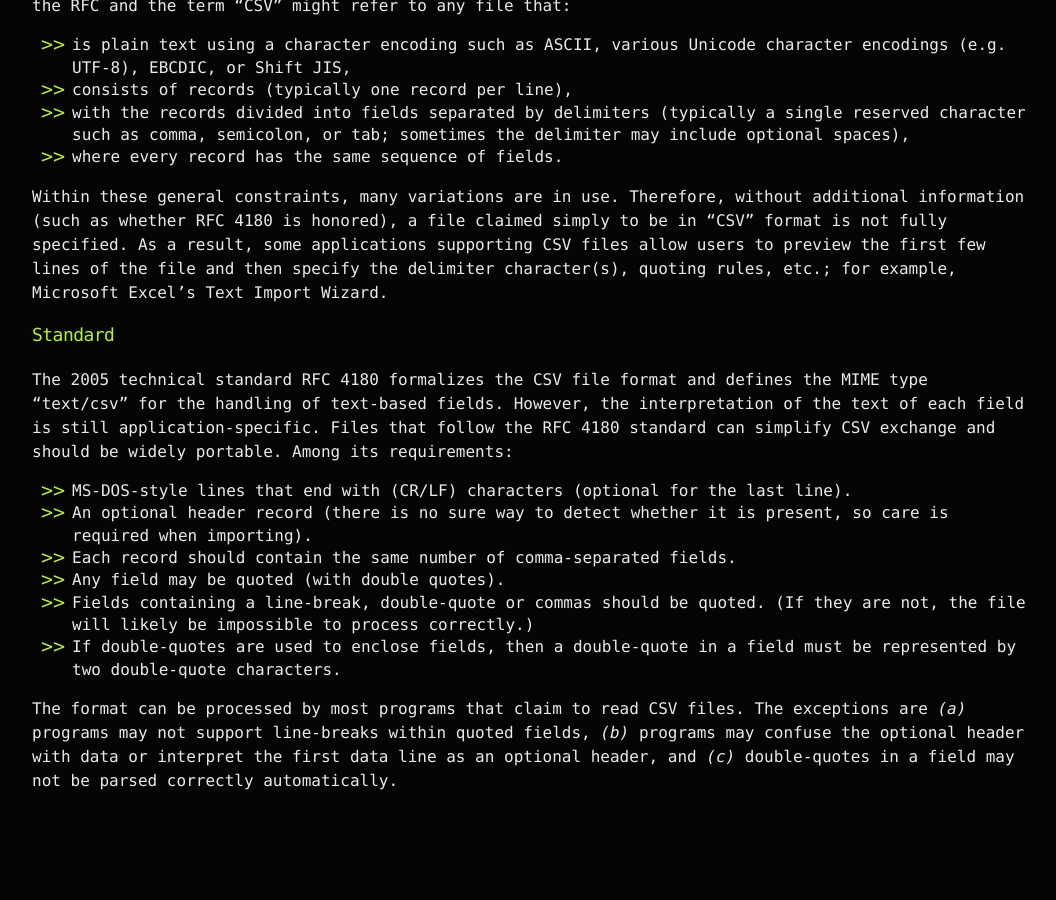
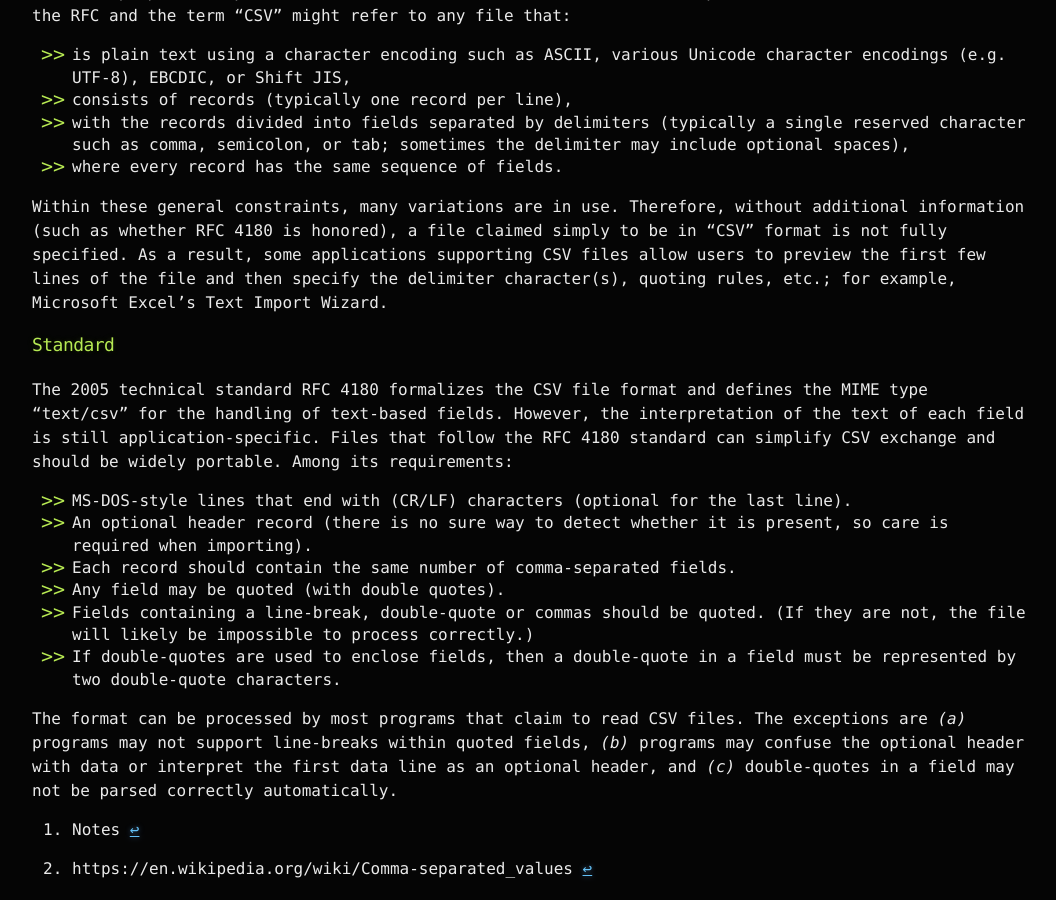
Before and after one commit to Videars/Statistics, a Jekyll site: the page built from Week2/Research.md, in a window 1280 px wide and 900 px high, scrolled down 3936 px. Shown: the whole window, without its empty margins (108-1164 px from the left). Built offline with Jekyll 4.4.1, drawn with Linux system fonts in a browser that asks for light colours; our own code applies the rules of GitHub Pages for plain Markdown files; formulas are drawn with MathJax 3; before the commit the page ends 4749 px from its top, so only the background shows below that; some of the changed lines change nothing that is shown.

Commit message:
Update Research.md

```diff
--- a/Week2/Research.md
+++ b/Week2/Research.md
@@ -8,7 +8,7 @@
 
 ---
 
-# Research
+# Research [^1]
 > Concept of distribution, Univariate and multivariate distributions, Conditional and Marginal distributions
 
 In the phase of processing and analyzing the data collected, the statistician uses a set of tools to gather as much as information as possible from the sample of units studied.\
@@ -33,7 +33,7 @@
 As soon as the button is clicked the program will start the parsing phase: the csv file gets opened and we save the content of the columns in specific class attributes. Once we have parsed all the data, we can start computing the univariate distribution for the variables collected. In this case the data set contained a list of students and a collection of their geneders, height and weight. So the application divides the values for every single variable in 10 intervals and counts how many occurrencies there are for all the intervals considered. The output is printed out as a list with every interval and his respective frequency.\
 <img width="500" alt="2" src="https://user-images.githubusercontent.com/105921751/195165257-8a8d64e6-5976-493d-856f-bfdcc330d910.png">
 
-# Research on App
+# Research on App [^2]
 > csv protocol (RFL4180)
 
 A comma-separated values (CSV) file is a delimited text file that uses a comma to separate values. Each line of the file is a data record. Each record consists of one or more fields, separated by commas. The use of the comma as a field separator is the source of the name for this file format. A CSV file typically stores tabular data (numbers and text) in plain text, in which case each line will have the same number of fields.
@@ -64,3 +64,6 @@
 * If double-quotes are used to enclose fields, then a double-quote in a field must be represented by two double-quote characters.
 
 The format can be processed by most programs that claim to read CSV files. The exceptions are *(a)* programs may not support line-breaks within quoted fields, *(b)* programs may confuse the optional header with data or interpret the first data line as an optional header, and *(c)* double-quotes in a field may not be parsed correctly automatically.
+
+[^1]: Notes
+[^2]: https://en.wikipedia.org/wiki/Comma-separated_values
```
